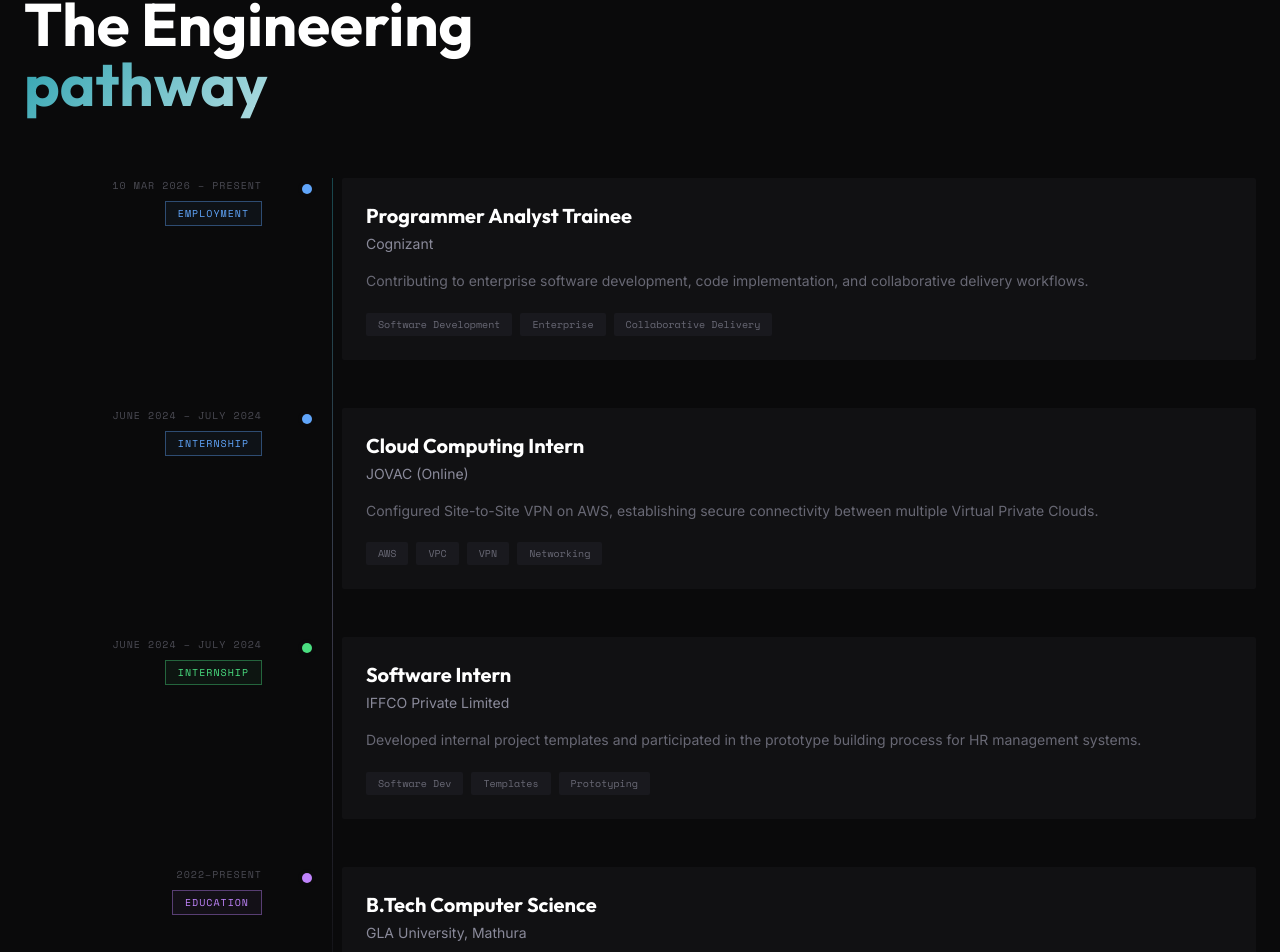
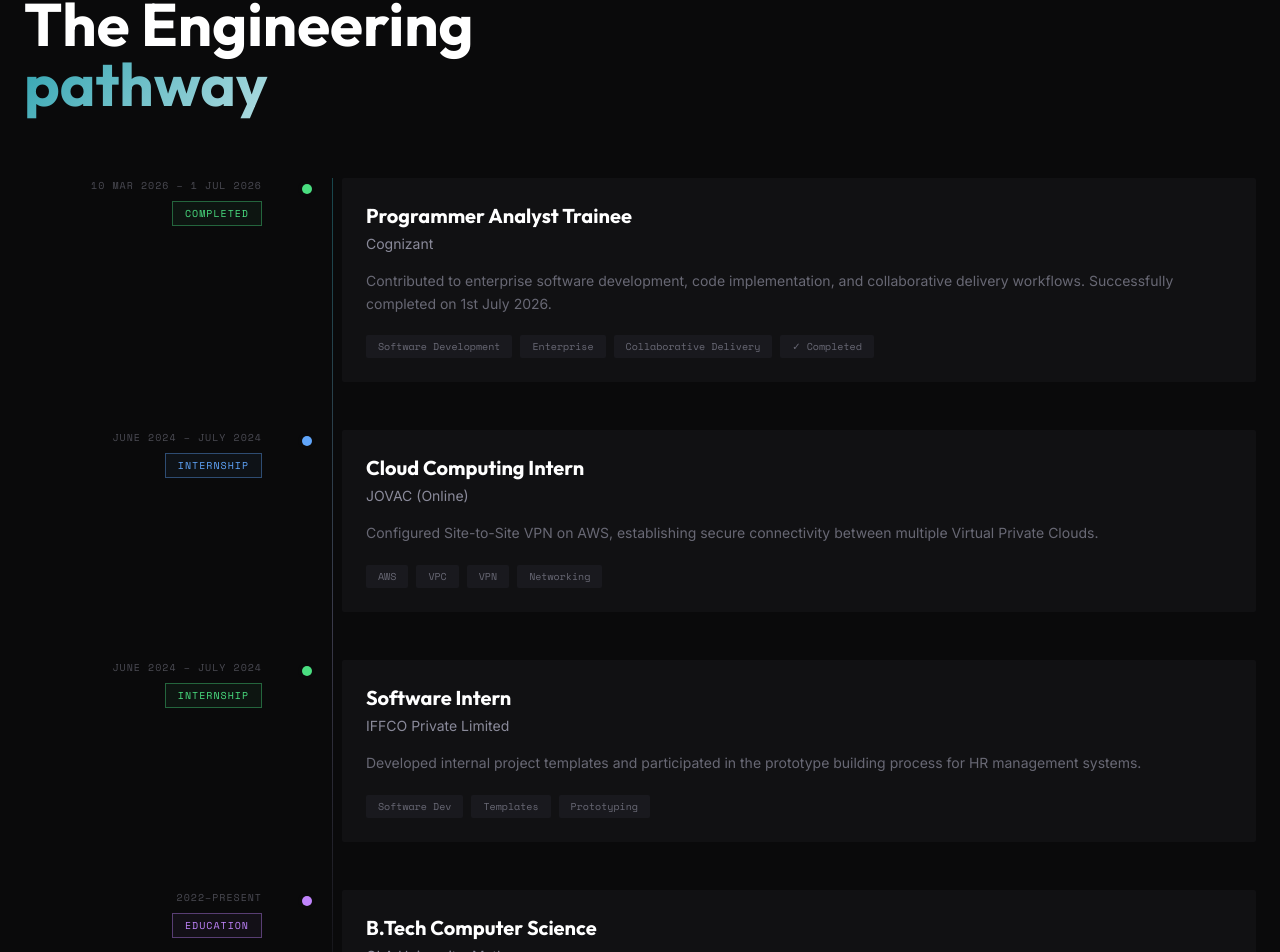
Before and after one commit to Satvikk7/Portfolio, a React (Vite) app: page / in a window 1280 px wide. Shown: the part 3581-4533 px from the top of the page. Built offline with nearby package versions, Linux system fonts and the light colour scheme.

Commit message:
feat: mark Cognizant internship as completed on 1st July 2026

```diff
--- a/src/sections/Experience.jsx
+++ b/src/sections/Experience.jsx
@@ -5,13 +5,13 @@
 
 const devTimeline = [
   {
-    year: '10 Mar 2026 – Present',
+    year: '10 Mar 2026 – 1 Jul 2026',
     role: 'Programmer Analyst Trainee',
     org: 'Cognizant',
-    type: 'Employment',
-    desc: 'Contributing to enterprise software development, code implementation, and collaborative delivery workflows.',
-    tags: ['Software Development', 'Enterprise', 'Collaborative Delivery'],
-    color: 'blue',
+    type: 'Completed',
+    desc: 'Contributed to enterprise software development, code implementation, and collaborative delivery workflows. Successfully completed on 1st July 2026.',
+    tags: ['Software Development', 'Enterprise', 'Collaborative Delivery', '✓ Completed'],
+    color: 'green',
   },
   {
     year: 'June 2024 – July 2024',
```
